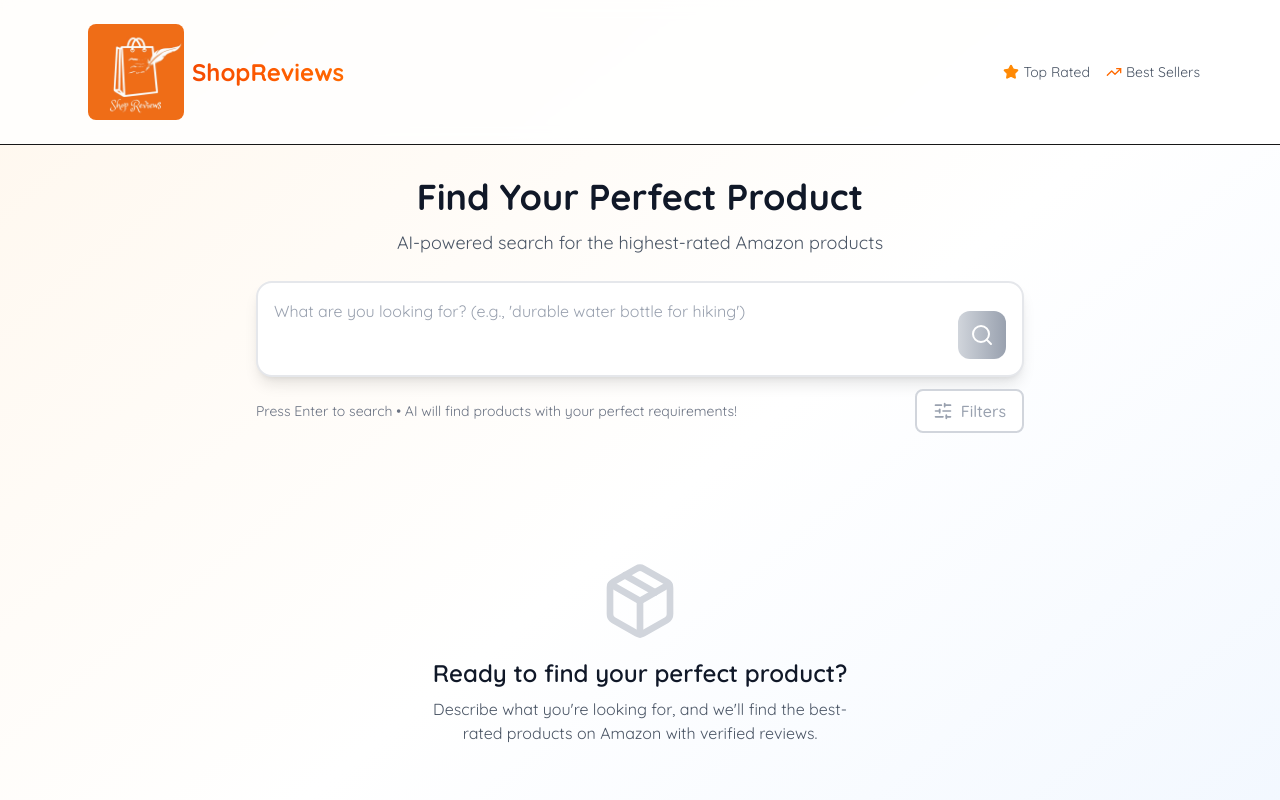
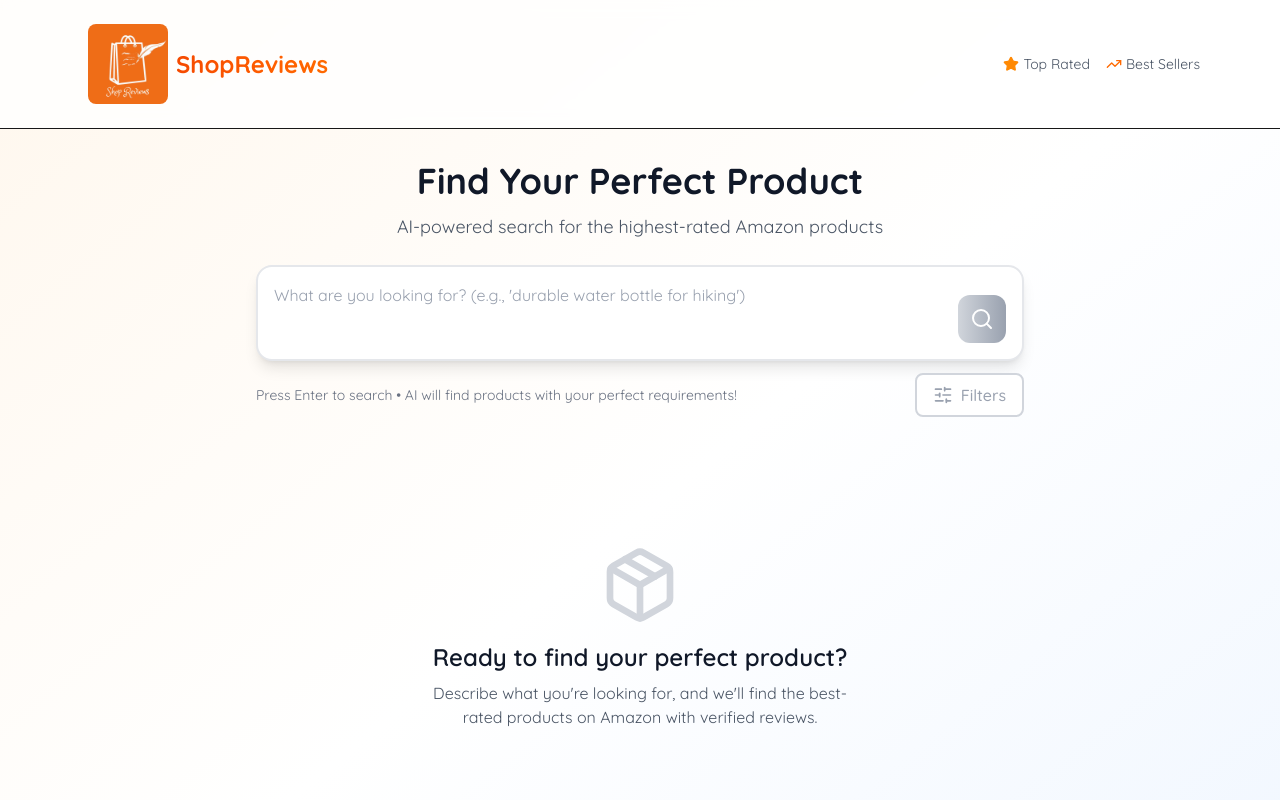
Before and after one commit to jasonli058/shopreviews-web, a Next.js app: page / in a window 1280 px wide. Shown: the top 800 px of the page. Built offline with nearby package versions, Linux system fonts and the light colour scheme.

Commit message:
added navbar features and fixed filter panel

```diff
--- a/src/app/components/FilterPanel.js
+++ b/src/app/components/FilterPanel.js
@@ -6,10 +6,10 @@ import { SlidersHorizontal, X, ChevronDown, ChevronUp } from 'lucide-react';
 export default function FilterPanel({ filters, onFilterChange, onApplyFilters }) {
   const [isOpen, setIsOpen] = useState(false);
   const [expandedSections, setExpandedSections] = useState({
-    price: true,
-    rating: true,
-    reviews: true,
-    results: true
+    price: false,
+    rating: false,
+    reviews: false,
+    results: false
   });
 
   const toggleSection = (section) => {
--- a/src/app/components/Navbar.js
+++ b/src/app/components/Navbar.js
@@ -4,6 +4,7 @@ import Link from "next/link";
 import { Star, TrendingUp } from 'lucide-react';
 import Image from "next/image";
 import BurgerMenu from './BurgerMenu';
+import { useEffect } from "react";
 
 export default function Navbar({ onReset }) {
   const handleLogoClick = (e) => {
@@ -11,8 +12,35 @@ export default function Navbar({ onReset }) {
     onReset();
   };
 
+  useEffect(() => {
+  const header = document.querySelector('header');
+  let lastScroll = 0;
+
+  const handleScroll = () => {
+    const currentScroll = window.scrollY;
+
+    if (currentScroll <= 0) {
+      header.style.transform = 'translateY(0)';
+      return;
+    }
+
+    if (currentScroll > lastScroll && currentScroll > 50) {
+      // Scrolling down - hide navbar
+      header.style.transform = 'translateY(-100%)';
+    } else if (currentScroll < lastScroll) {
+      // Scrolling up - show navbar
+      header.style.transform = 'translateY(0)';
+    }
+
+    lastScroll = currentScroll;
+  };
+
+  window.addEventListener('scroll', handleScroll);
+  return () => window.removeEventListener('scroll', handleScroll);
+  }, []);
+
   return (
-    <header className="border-b bg-white/80 backdrop-blur-sm sticky top-0 z-50">
+    <header className="border-b bg-white/80 backdrop-blur-sm sticky top-0 z-50 transition-transform duration-300">
       <div className="max-w-6xl mx-auto px-4 py-4 flex items-center justify-between">
         {/* Logo Section */}
         <div className="flex items-center gap-2">
@@ -25,9 +53,9 @@ export default function Navbar({ onReset }) {
               <Image
                 src="/logo.jpg"
                 alt="logo"
-                width={80}
-                height={80}
-                className="rounded-lg w-16 sm:w-20 md:w-24"
+                width={70}
+                height={70}
+                className="rounded-lg w-20"
                 priority
               />
             </div>
```
